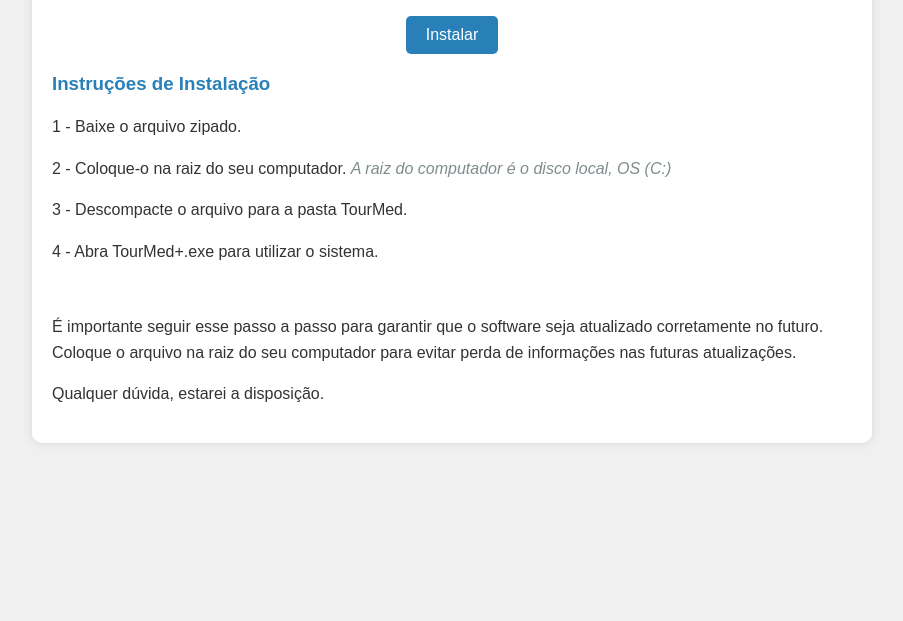
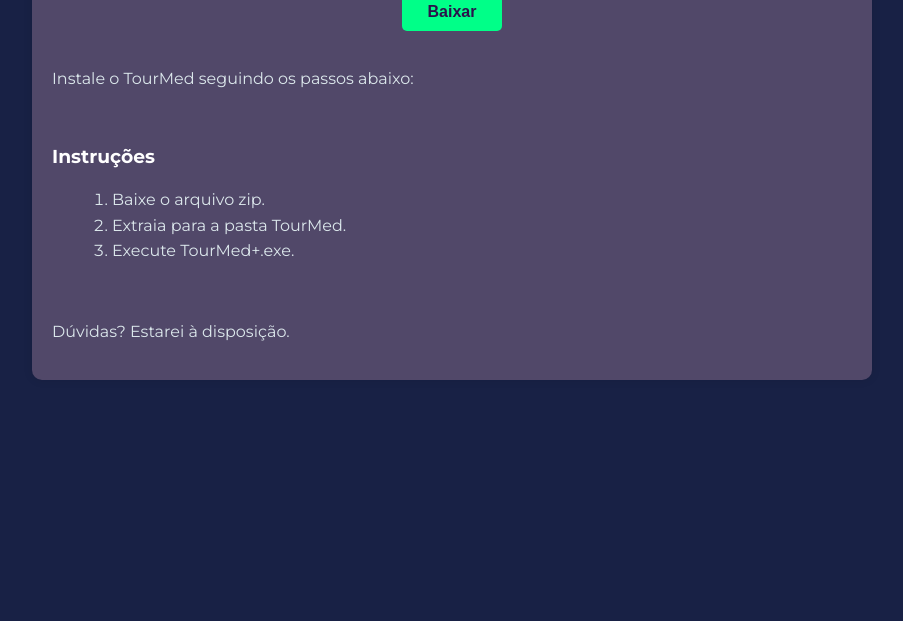
Before and after one commit to IsraelBonicenha/tourmed-clickonce, a plain HTML site: page docs/index.html in a window 1280 px wide. Shown: the part 179-800 px from the top of the page, without its empty margins (188-1091 px from the left). Drawn offline with Linux system fonts and the light colour scheme.

Commit message:
atualizacao da pagina, via gpt

```diff
--- a/docs/index.html
+++ b/docs/index.html
@@ -10,20 +10,22 @@
 <body>
     <div class="container">
         <h1>TourMed Download</h1>
-        <p>Site dedicado à instalação da Tourmed</p>
         <div class="button-container">
             <a href="releases/TourMed.zip" download>
-                <button class="download-button">Instalar</button>
+                <button class="download-button">Baixar</button>
             </a>
         </div>
-        <h3>Instruções de Instalação</h3>
-        <p>1 - Baixe o arquivo zipado.</p>
-        <p>2 - Coloque-o na raiz do seu computador. <em>A raiz do computador é o disco local, OS (C:)</em></p>
-        <p>3 - Descompacte o arquivo para a pasta TourMed.</p>
-        <p>4 - Abra TourMed+.exe para utilizar o sistema.</p>
+		<br>
+		<p>Instale o TourMed seguindo os passos abaixo:</p>
+		<br>
+        <h3>Instruções</h3>
+        <ol>
+            <li>Baixe o arquivo zip.</li>
+            <li>Extraia para a pasta TourMed.</li>
+            <li>Execute TourMed+.exe.</li>
+        </ol>
         <br>
-        <p>É importante seguir esse passo a passo para garantir que o software seja atualizado corretamente no futuro. Coloque o arquivo na raiz do seu computador para evitar perda de informações nas futuras atualizações.</p>
-        <p>Qualquer dúvida, estarei a disposição.</p>
+        <p>Dúvidas? Estarei à disposição.</p>
     </div>
 </body>
 </html>
--- a/docs/styles.css
+++ b/docs/styles.css
@@ -1,36 +1,47 @@
+@import url('https://fonts.googleapis.com/css2?family=Montserrat:wght@200;300;400;700&display=swap');
+
 body {
-    font-family: Arial, sans-serif;
-    background-color: #f0f0f0;
+    font-family: Montserrat, Arial, sans-serif;
+    background-color: #182145; /* Cor de fundo principal */
     margin: 0;
     padding: 0;
+    color: #f0ffffde; /* Cor do texto */
 }
 
 .container {
     max-width: 800px;
-    margin: 50px auto;
-    background-color: #ffffff;
+    margin: 70px auto;
+    background-color: #514869; /* Cor de fundo do container */
     padding: 20px;
     border-radius: 10px;
     box-shadow: 0 0 10px rgba(0, 0, 0, 0.1);
 }
 
+a:hover {
+	opacity: 0.5;
+}
+
 h1 {
-    color: #2c3e50;
+    color: #FFFFFF; /* Cor do título */
     text-align: center;
 }
 
 h3 {
-    color: #2980b9;
+    color: #FFFFFF; /* Cor de destaque */
 }
 
-p {
+p, ol {
     font-size: 16px;
     line-height: 1.6;
-    color: #333333;
+    color: #f0ffffde; /* Cor do texto */
+}
+
+ol {
+    margin: 0 0 20px 20px;
 }
 
 em {
-    color: #7f8c8d;
+    color: #f0ffff94; /* Cor do texto em itálico */
 }
 
 .button-container {
@@ -39,8 +50,8 @@
 }
 
 .download-button {
-    background-color: #2980b9;
-    color: white;
+    background-color: #00ff88; /* Cor do botão */
+    color: #2b134b; /* Cor do texto do botão */
     padding: 10px 20px;
     border: none;
     border-radius: 5px;
@@ -48,8 +59,10 @@
     font-size: 16px;
     cursor: pointer;
     transition: background-color 0.3s;
+    font-weight: bold;
+	width: 100px;
 }
 
 .download-button:hover {
-    background-color: #1abc9c;
+    box-shadow: 0px 0px 3px #565656; /* Efeito de hover do botão */
 }
```
